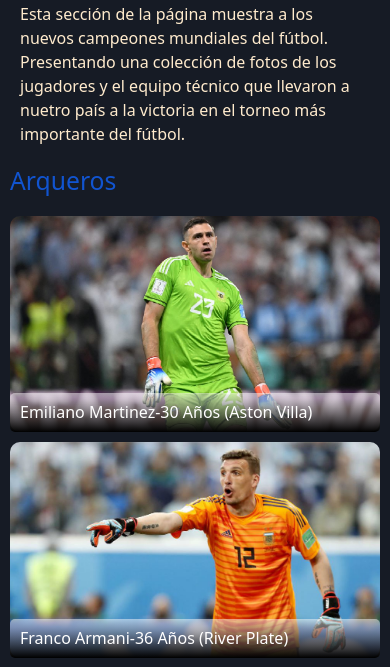
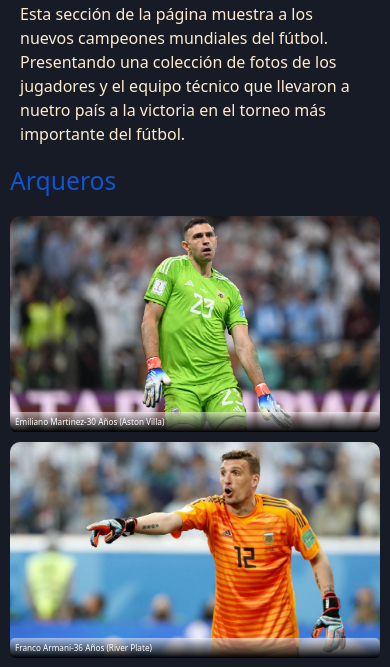
Before and after one commit to Johnny-ol-14/footer, a website: page campeones.html in a window 390 px wide. Shown: the part 144-811 px from the top of the page. Drawn offline with nearby package versions, Linux system fonts and the light colour scheme.

Commit message:
queries-campeones

```diff
--- a/scss/_queries.scss
+++ b/scss/_queries.scss
@@ -177,3 +177,23 @@
     }
 
  }
+
+
+@media screen and (max-width:578px) {
+
+
+    .text-campeones{
+
+        position:absolute ;
+        bottom:0 ;
+        color: white;
+        background: linear-gradient(rgba(255,255,255,0.5),rgba(0,0,0,1));
+        width: 100%;
+        margin: 0;
+        font-size:2.1vw;
+        border-radius: 5px;
+        padding: 5px;
+
+    }
+
+}
```
Also changed, not shown: css/estilos.css, 1 other file.
